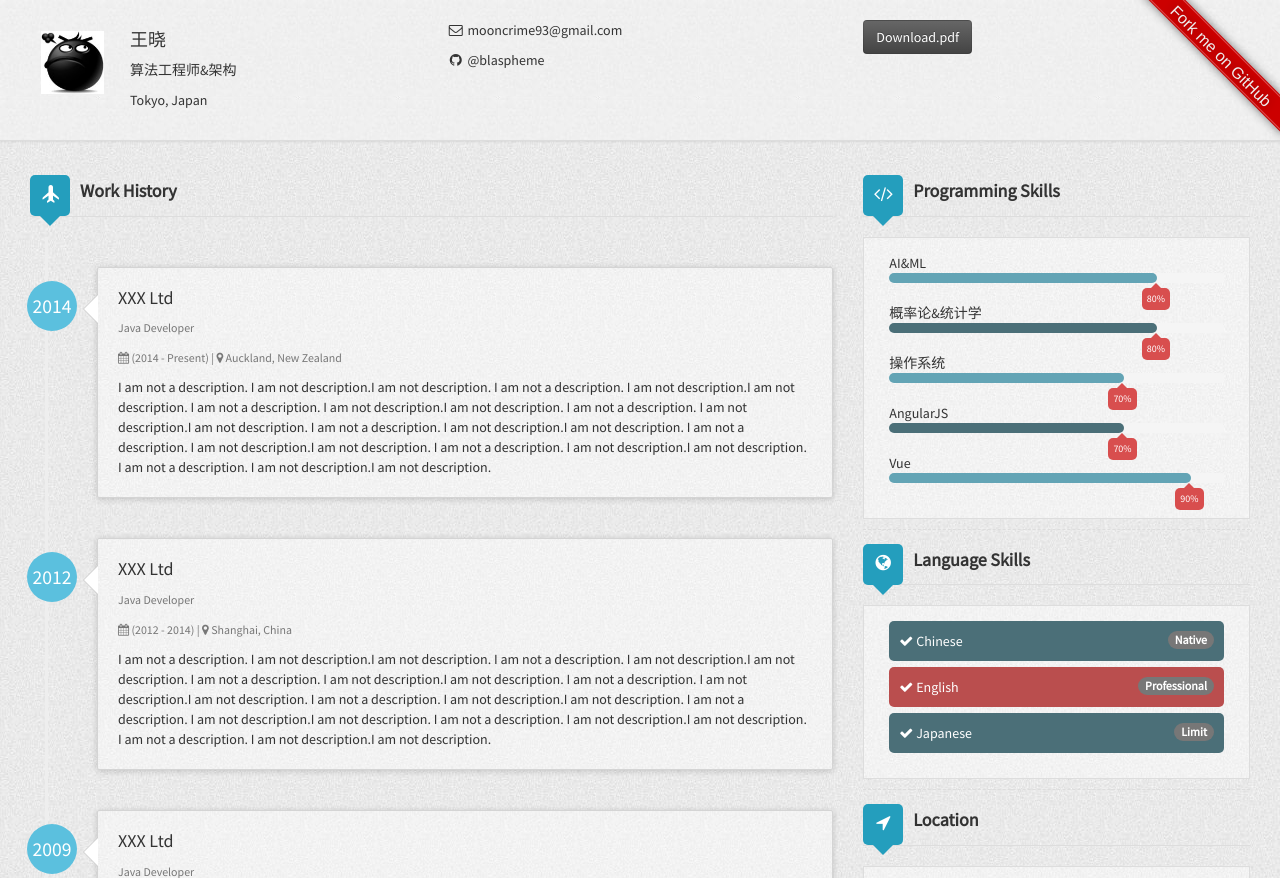
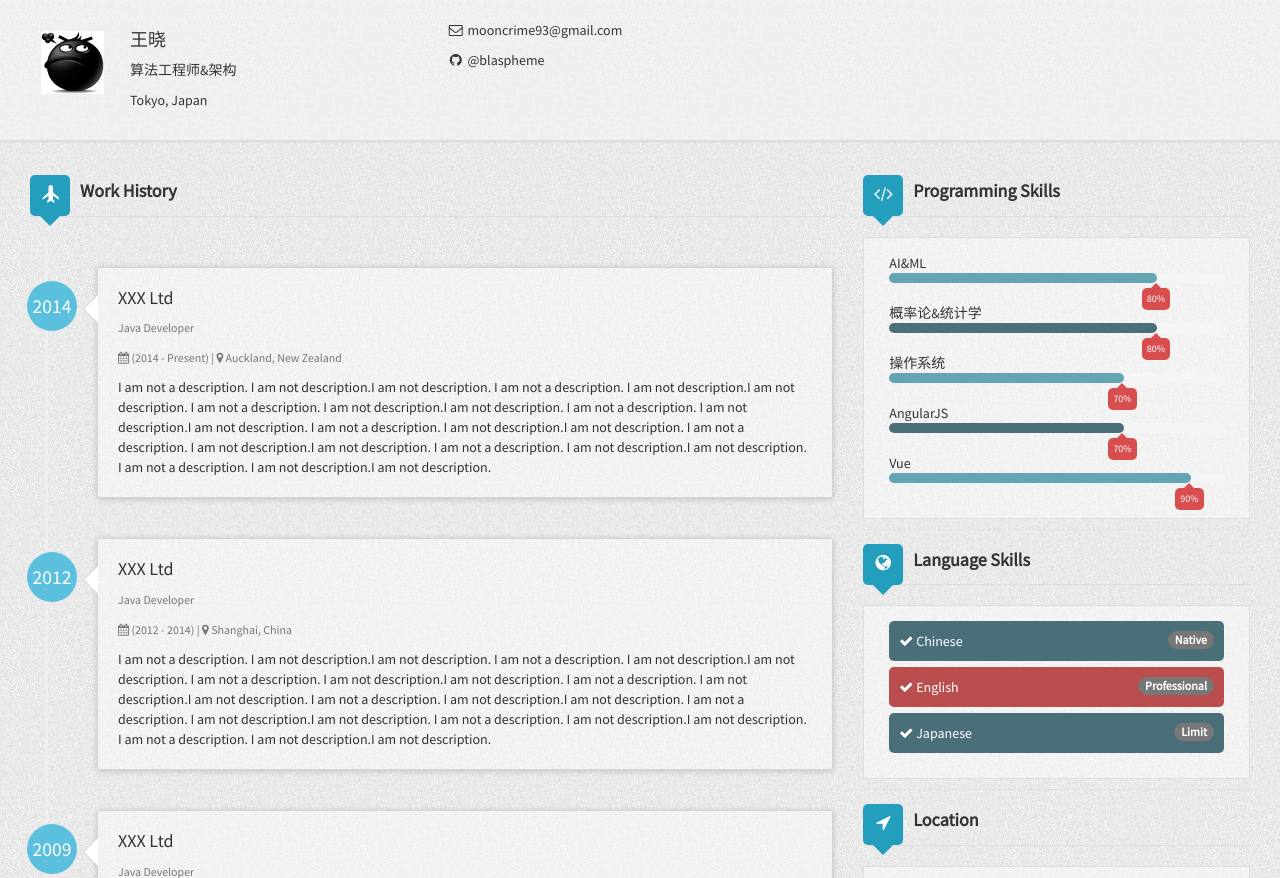
Before and after one commit to blaspheme/blaspheme.github.io, a Jekyll site: the page built from index.html, in a window 1280 px wide, cut to the strip 0-878 px from the top of the page. Built offline with Jekyll 4.4.1, drawn with Linux system fonts in a browser that asks for light colours; nearby versions of some CDN libraries.

Commit message:
删除下载PDF和FORK链接

```diff
--- a/_includes/header.html
+++ b/_includes/header.html
@@ -14,10 +14,10 @@
                 <!-- <p><i class="fa fa-linkedin-square fa-fw"></i> <a href="//linkedin.com/in/{{ site.author.linkedin }}" target="_blank"> linkedin.com/in/{{ site.author.linkedin }} </a></p> -->
                 <!-- <p><i class="fa fa-twitter fa-fw"></i> <a href="//twitter.com/{{ site.author.twitter }}" target="_blank">  @{{ site.author.twitter }} </a></p> -->
             </div>
-            <div class="col-sm-4 visible-md-block visible-lg-block">
+            <!-- <div class="col-sm-4 visible-md-block visible-lg-block">
                 <a href="a.pdf" class="btn btn-dark" download="履歴書"><i class="icon-file icon-white"></i> Download.pdf </a>
 
-            </div>
+            </div> -->
         </div>
     </div>
 </div>
--- a/_layouts/default.html
+++ b/_layouts/default.html
@@ -1,8 +1,8 @@
 <!DOCTYPE html>
 <html>
-	<div class="ribbon right red">
+	<!-- <div class="ribbon right red">
 	  <a href="https://github.com/ddbullfrog/resumecard">Fork me on GitHub</a>
-	</div>
+	</div> -->
   {% include head.html %}
 
   <body>
```
Also changed, not shown: 1 other file.
